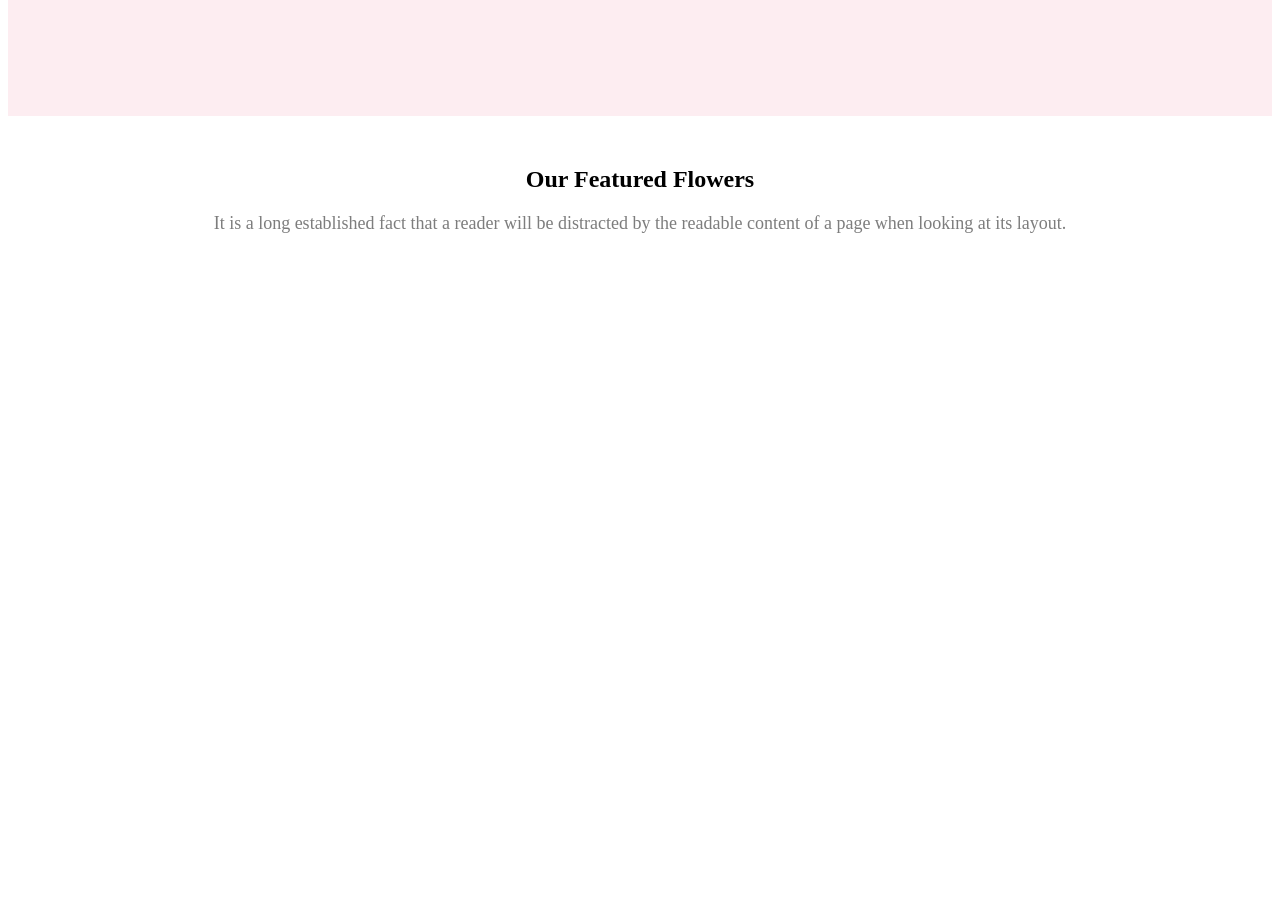
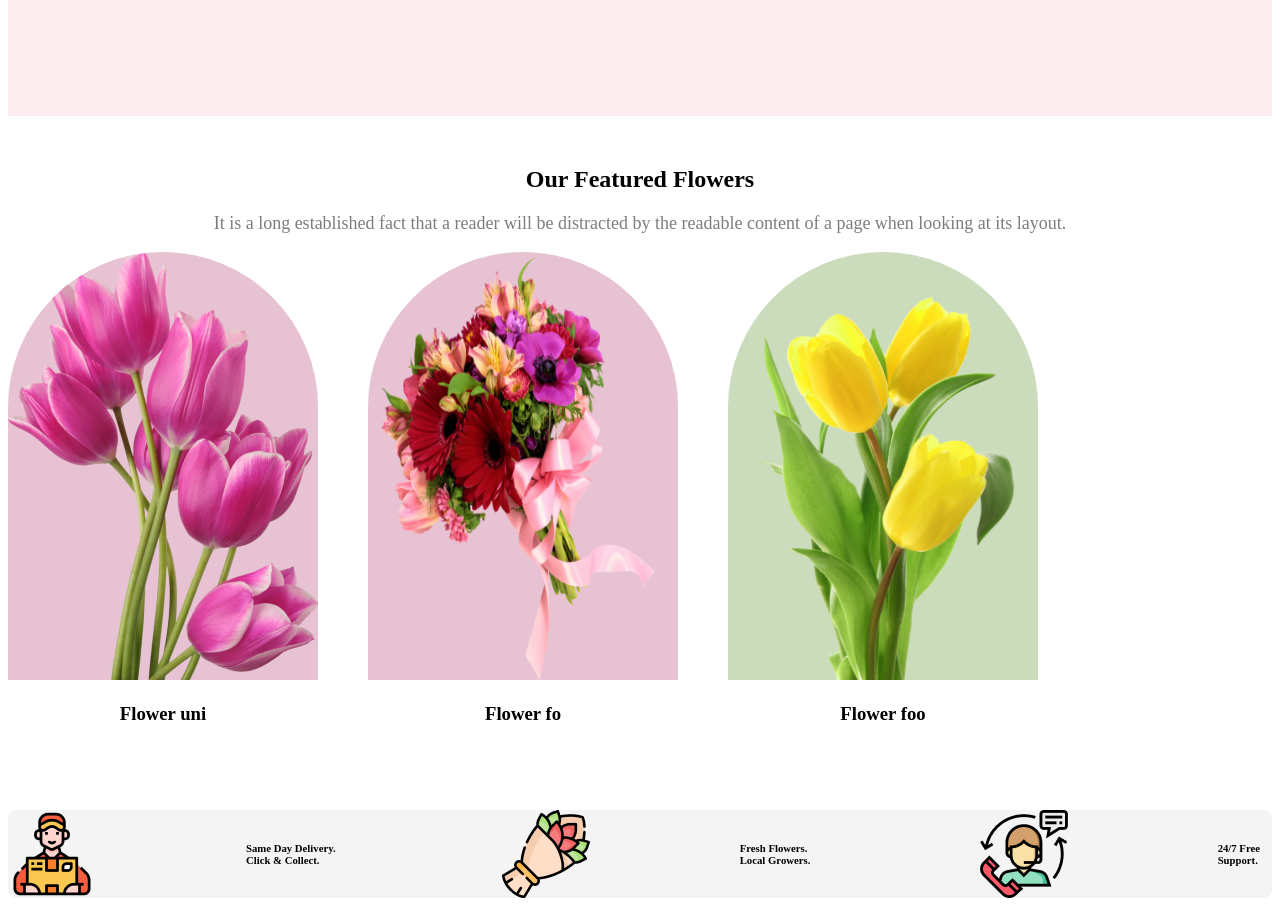
Before and after one commit to Ilhamul-islam/webdevlop-flower, a plain HTML site: page index.html in a window 1280 px wide. Shown: the part 500-1406 px from the top of the page. Before the commit the page ends 800 px from the top, so only its background shows below. Drawn offline with Linux system fonts and the light colour scheme.

Commit message:
image added

```diff
--- a/index.html
+++ b/index.html
@@ -27,6 +27,46 @@
         <h2 class="section-title">Our Featured Flowers</h2>
         <p class="sectionpdes">It is a long established fact that a reader will be distracted by the readable content of a page when looking at its layout.</p>
 
+     <div class="disp">
+
+        <div class="img-angel">
+     <img class="psize" src="Flower Asset/pngwing 6.png" alt="">
+     <h3>Flower uni</h3>
+        </div>
+
+
+
+        <div class="img-k">
+            <img class="ksize" src="Flower Asset/pngwing 5.png" alt="">
+            <h3>Flower fo</h3>
+        </div>
+
+        <div class="img-j">
+            <img class="jsize"src="Flower Asset/pngwing 7.png" alt="">
+            <h3>Flower foo</h3>
+        </div>
+    </div>
+       </section>
+
+       <section>
+
+        <div class="borimg">
+
+            <img  class="deli"src="Flower Asset/Group 57.png" alt="">
+
+
+            <h6 class="heri">Same Day Delivery. Click & Collect.</h6>
+
+
+
+            <img class="grp"src="Flower Asset/Group 58.png" alt="">
+            <h6 class="hang">Fresh Flowers. Local Growers.</h6>
+
+            <img class="man" src="Flower Asset/Group 59.png" alt="">
+            <h6 class="xavi">24/7 Free Support.</h6>
+
+
+        </div>
        </section>
 
 
--- a/styles/flower.css
+++ b/styles/flower.css
@@ -44,3 +44,76 @@ font-weight: 700px;
     text-align: center;
 font-size: 18px;
 font-weight: 400;}
+
+.img-angel,.psize{
+    width: 464px;
+height: 538px;
+flex-shrink: 0;
+    border-radius: 300px 300px 0px 0px;
+background: rgba(167, 33, 98, 0.15);
+width: 310px;
+height: 428px;
+flex-shrink: 0;
+
+}
+.disp{display:flex;
+    gap: 50px;
+align-items: center;
+}
+
+
+.img-k,.ksize{
+    width: 464px;
+height: 538px;
+flex-shrink: 0;
+width: 310px;
+height: 428px;
+flex-shrink: 0;
+border-radius: 300px 300px 0px 0px;
+background: rgba(167, 33, 98, 0.15);
+}
+
+.img-j,.jsize{
+    width: 464px;
+    height: 538px;
+    flex-shrink: 0;
+    border-radius: 300px 300px 0px 0px;
+background: rgba(71, 125, 17, 0.15);
+width: 310px;
+height: 428px;
+flex-shrink: 0;
+}
+
+.borimg{
+    border-radius: 8px;
+    background: rgba(39, 39, 39, 0.05);
+    margin-top: 130px;
+    align-items: center;
+    display: flex;
+    gap: 150px;
+
+
+}
+
+.heri.hang.xavi{
+    color: rgba(39, 39, 39, 0.80);
+    text-align: center;
+    font-family: Lato;
+    font-size: 24px;
+    font-style: normal;
+    font-weight: 600;
+
+
+
+
+
+
+
+
+}
+.deli{
+    width: 88px;
+height: 88px;
+flex-shrink: 0;
+align-items: center;
+}
```
